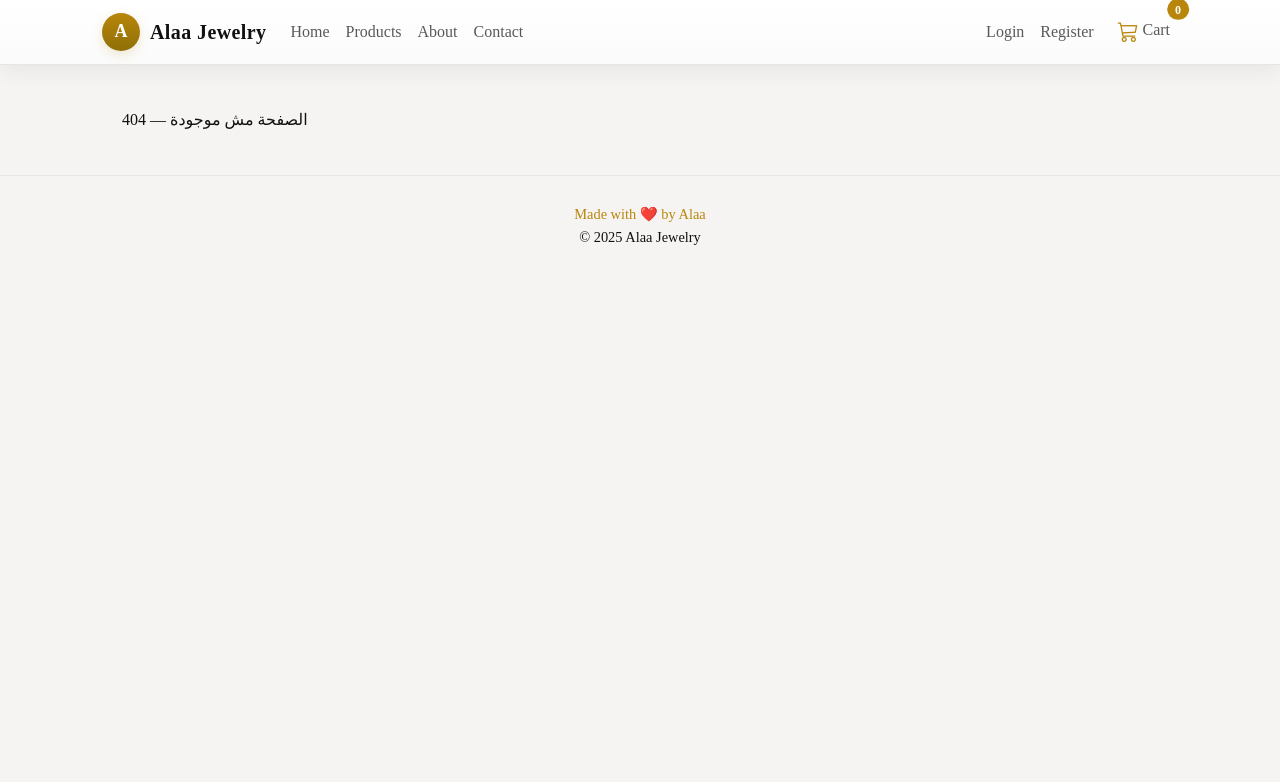
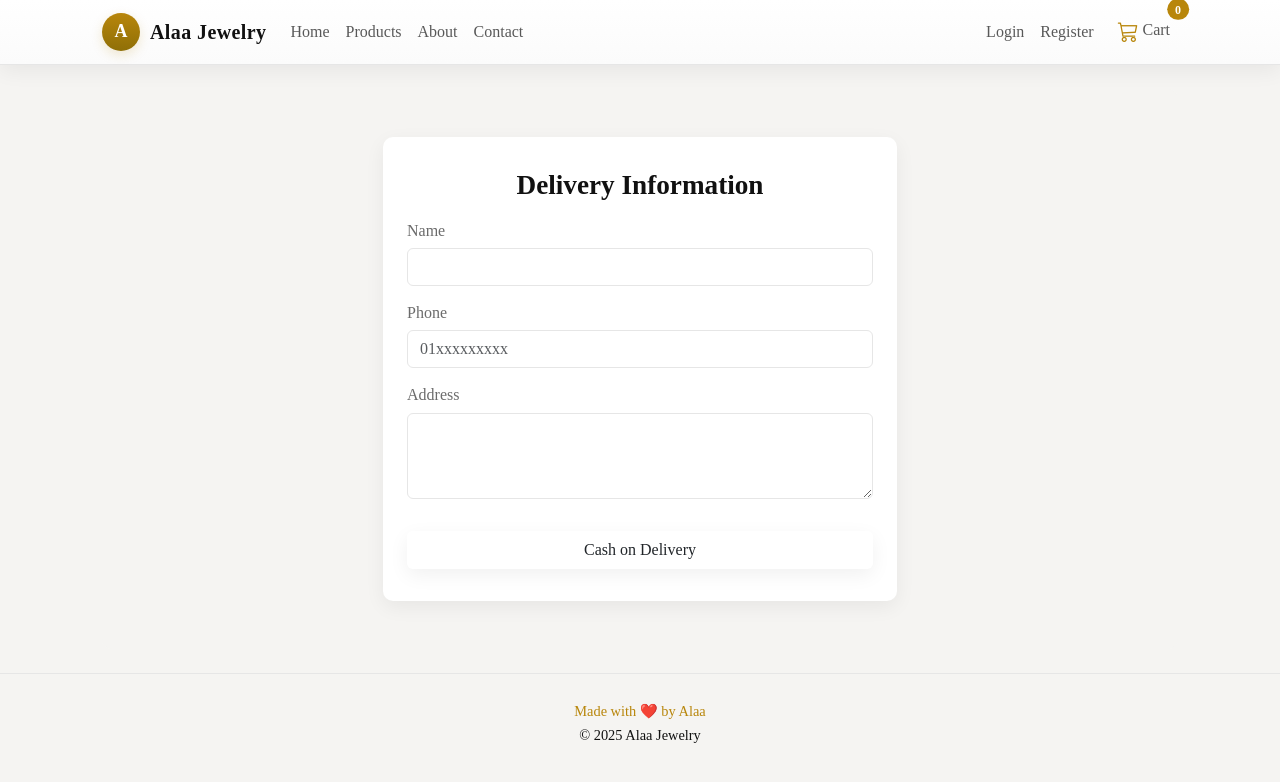
Before and after one commit to alaa227/e-commerce, a React (Vite) app: page /order-delivery in a window 1280 px wide. Before the commit this address had no page. Shown: the top 782 px of the page. Built offline with nearby package versions, Linux system fonts and the light colour scheme.

Commit message:
add OrderDelivery page and link from Cart; implement form validation and order summary display

```diff
--- a/src/App.jsx
+++ b/src/App.jsx
@@ -14,11 +14,10 @@ import Cart from './pages/Cart/Cart';
 import { toast } from "react-toastify";
 import { ToastContainer } from 'react-toastify';
 import "react-toastify/dist/ReactToastify.css";
-
+import OrderDelivery from "./pages/OrderDelivery/OrderDelivery";
 function App() {
   return (
     <>
-
       <Routes>
         <Route path="/" element={<Layout />}>
           <Route index element={<Home />} />
@@ -29,15 +28,15 @@ function App() {
           <Route path="about" element={<About />} />
           <Route path="contact" element={<Contact />} />
           <Route path="cart" element={<Cart />} />
+          <Route path="order-delivery" element={<OrderDelivery />} />
           <Route
             path="*"
             element={<div style={{ padding: 20 }}>404 — الصفحة مش موجودة</div>}
           />
         </Route>
       </Routes>
-     <ToastContainer position="top-center" />
+      <ToastContainer position="top-center" />
     </>
-
   );
 }
 
--- a/src/pages/Cart/Cart.jsx
+++ b/src/pages/Cart/Cart.jsx
@@ -3,7 +3,7 @@ import { useCart } from "../../context/CartContext";
 import { useAuth } from "../../context/AuthContext";
 import styles from "./CartPage.module.css";
 import cn from "classnames";
-
+import { Link } from "react-router-dom";
 // Bootstrap icons (make sure you have bootstrap-icons installed)
 import "bootstrap-icons/font/bootstrap-icons.css";
 
@@ -129,6 +129,18 @@ export default function CartPage() {
           </span>
         </h4>
       </div>
+      <div className={cn("container mt-5", styles.cartPage)}>
+        {/* ...existing cart UI... */}
+        <div className="text-center mt-4">
+          <Link
+            to="/order-delivery"
+            className="btn btn-lg"
+            style={{ background: "var(--color-accent)", color: "#fff" }}
+          >
+            Proceed to Delivery
+          </Link>
+        </div>
+      </div>
     </div>
   );
 }
--- /dev/null
+++ b/src/pages/OrderDelivery/OrderDelivery.jsx
@@ -0,0 +1,184 @@
+import React, { useState } from "react";
+import styles from "./OrderDelivery.module.css";
+import { useCart } from "../../context/CartContext";
+import cn from "classnames";
+
+export default function OrderDelivery() {
+  const { cart } = useCart();
+  const [form, setForm] = useState({
+    name: "",
+    phone: "",
+    address: "",
+  });
+  const [submitted, setSubmitted] = useState(false);
+  const [errors, setErrors] = useState({});
+
+  // Simple validation
+  function validate() {
+    const errs = {};
+    if (!form.name.trim()) errs.name = "Name is required";
+    if (!form.phone.trim() || !/^01[0-9]{9}$/.test(form.phone))
+      errs.phone = "Valid Egyptian phone required";
+    if (!form.address.trim()) errs.address = "Address is required";
+    return errs;
+  }
+
+  function handleChange(e) {
+    setForm({ ...form, [e.target.name]: e.target.value });
+  }
+
+  function handleSubmit(e) {
+    e.preventDefault();
+    const errs = validate();
+    setErrors(errs);
+    if (Object.keys(errs).length === 0) {
+      setSubmitted(true);
+    }
+  }
+
+  if (submitted) {
+    return (
+      <div className={cn("container", styles.confirmBox)}>
+        <div className={styles.orderCard}>
+          <h2 className={styles.title}>Order Placed!</h2>
+          <p className={styles.subtitle}>
+            Thank you, <span className={styles.accent}>{form.name}</span>.<br />
+            Your order will be delivered to:
+          </p>
+          <div className={styles.infoBox}>
+            <div>
+              <strong>Phone:</strong> {form.phone}
+            </div>
+            <div>
+              <strong>Address:</strong> {form.address}
+            </div>
+          </div>
+          <div className={styles.cartSummary}>
+            <h5>Order Summary:</h5>
+            <ul>
+              {cart.map((item) => (
+                <li key={item.id}>
+                  {item.name} x {item.quantity} — {item.price * item.quantity}{" "}
+                  {item.currency}
+                </li>
+              ))}
+            </ul>
+            <div className={styles.total}>
+              Total:{" "}
+              <span style={{ color: "var(--color-accent)" }}>
+                {cart.reduce(
+                  (sum, item) => sum + item.price * item.quantity,
+                  0
+                )}{" "}
+                EGP
+              </span>
+            </div>
+          </div>
+          <div className={styles.deliveryNote}>
+            <i
+              className="bi bi-truck"
+              style={{ color: "var(--color-accent)", fontSize: 24 }}
+            ></i>
+            <span>
+              {" "}
+              Your order will be delivered and you can pay cash on delivery.
+            </span>
+          </div>
+        </div>
+      </div>
+    );
+  }
+
+  return (
+    <div className={cn("container", styles.page)}>
+      <div className={cn("row justify-content-center")}>
+        <div className={cn("col-12 col-md-8 col-lg-6")}>
+          <div className={styles.formCard}>
+            <h2 className={styles.title}>Delivery Information</h2>
+            <form onSubmit={handleSubmit} noValidate>
+              <div className="mb-3">
+                <label htmlFor="name" className={styles.label}>
+                  Name
+                </label>
+                <input
+                  type="text"
+                  className={cn(
+                    "form-control",
+                    errors.name && "is-invalid",
+                    styles.input
+                  )}
+                  id="name"
+                  name="name"
+                  value={form.name}
+                  onChange={handleChange}
+                  style={{
+                    background: "var(--color-bg)",
+                    color: "var(--color-foreground)",
+                  }}
+                />
+                {errors.name && (
+                  <div className="invalid-feedback">{errors.name}</div>
+                )}
+              </div>
+              <div className="mb-3">
+                <label htmlFor="phone" className={styles.label}>
+                  Phone
+                </label>
+                <input
+                  type="tel"
+                  className={cn(
+                    "form-control",
+                    errors.phone && "is-invalid",
+                    styles.input
+                  )}
+                  id="phone"
+                  name="phone"
+                  value={form.phone}
+                  onChange={handleChange}
+                  placeholder="01xxxxxxxxx"
+                  style={{
+                    background: "var(--color-bg)",
+                    color: "var(--color-foreground)",
+                  }}
+                />
+                {errors.phone && (
+                  <div className="invalid-feedback">{errors.phone}</div>
+                )}
+              </div>
+              <div className="mb-3">
+                <label htmlFor="address" className={styles.label}>
+                  Address
+                </label>
+                <textarea
+                  className={cn(
+                    "form-control",
+                    errors.address && "is-invalid",
+                    styles.input
+                  )}
+                  id="address"
+                  name="address"
+                  value={form.address}
+                  onChange={handleChange}
+                  rows={3}
+                  style={{
+                    background: "var(--color-bg)",
+                    color: "var(--color-foreground)",
+                  }}
+                />
+                {errors.address && (
+                  <div className="invalid-feedback">{errors.address}</div>
+                )}
+              </div>
+              <button
+                type="submit"
+                className={cn("btn w-100 mt-3", styles.submitBtn)}
+              >
+                Cash on Delivery
+              </button>
+            </form>
+          </div>
+        </div>
+      </div>
+    </div>
+  );
+}
--- /dev/null
+++ b/src/pages/OrderDelivery/OrderDelivery.module.css
@@ -0,0 +1,112 @@
+.page {
+    min-height: 70vh;
+    padding-top: 48px;
+    padding-bottom: 48px;
+    background: var(--color-muted-2);
+    border-radius: var(--radius-md);
+}
+
+.formCard {
+    background: var(--color-bg);
+    border-radius: var(--radius-md);
+    box-shadow: var(--shadow-soft);
+    padding: 32px 24px;
+    margin: 0 auto;
+}
+
+.title {
+    color: var(--color-foreground);
+    font-size: 1.7rem;
+    font-weight: 700;
+    margin-bottom: 18px;
+    text-align: center;
+}
+
+.label {
+    color: var(--color-muted);
+    font-weight: 500;
+    margin-bottom: 6px;
+}
+
+.input {
+    border: 1px solid var(--color-border) !important;
+    border-radius: var(--radius-sm) !important;
+    background: var(--color-bg) !important;
+    color: var(--color-foreground) !important;
+}
+
+.submitBtn {
+    background: var(--color-accent);
+    color: #fff;
+    font-weight: 600;
+    border: none;
+    border-radius: var(--radius-sm);
+    font-size: 1.1rem;
+    transition: background 0.2s;
+    box-shadow: var(--shadow-soft);
+}
+
+.submitBtn:hover {
+    background: #a0760a;
+}
+
+.confirmBox {
+    min-height: 70vh;
+    display: flex;
+    align-items: center;
+    justify-content: center;
+}
+
+.orderCard {
+    background: var(--color-bg);
+    border-radius: var(--radius-md);
+    box-shadow: var(--shadow-soft);
+    padding: 36px 28px;
+    max-width: 420px;
+    margin: 0 auto;
+    text-align: center;
+}
+
+.subtitle {
+    color: var(--color-muted);
+    margin-bottom: 18px;
+}
+
+.accent {
+    color: var(--color-accent);
+    font-weight: 600;
+}
+
+.infoBox {
+    background: var(--color-muted-2);
+    border-radius: var(--radius-sm);
+    padding: 12px 16px;
+    margin-bottom: 18px;
+    color: var(--color-foreground);
+    text-align: left;
+}
+
+.cartSummary {
+    margin-bottom: 18px;
+    text-align: left;
+}
+
+.cartSummary ul {
+    padding-left: 18px;
+    margin-bottom: 8px;
+}
+
+.total {
+    font-weight: 600;
+    color: var(--color-accent);
+}
+
+.deliveryNote {
+    margin-top: 18px;
+    color: var(--color-accent);
+    display: flex;
+    align-items: center;
+    gap: 8px;
+    justify-content: center;
+    font-weight: 500;
+}
```
